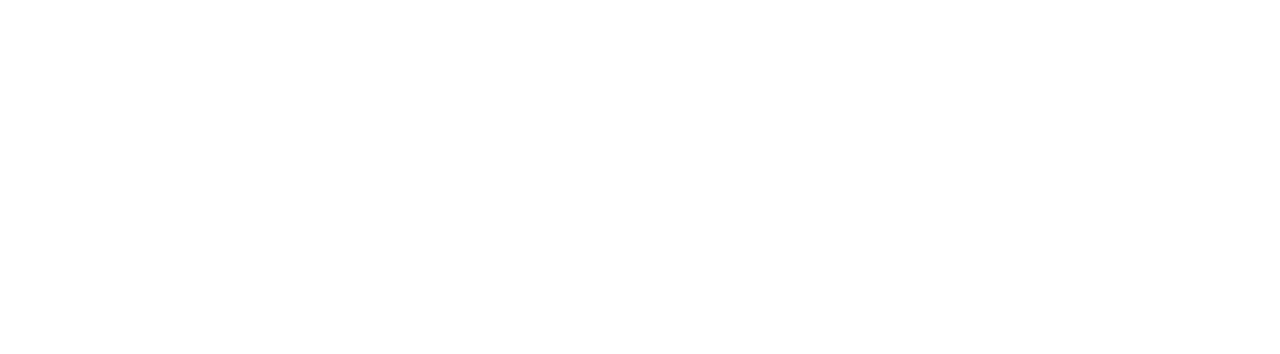
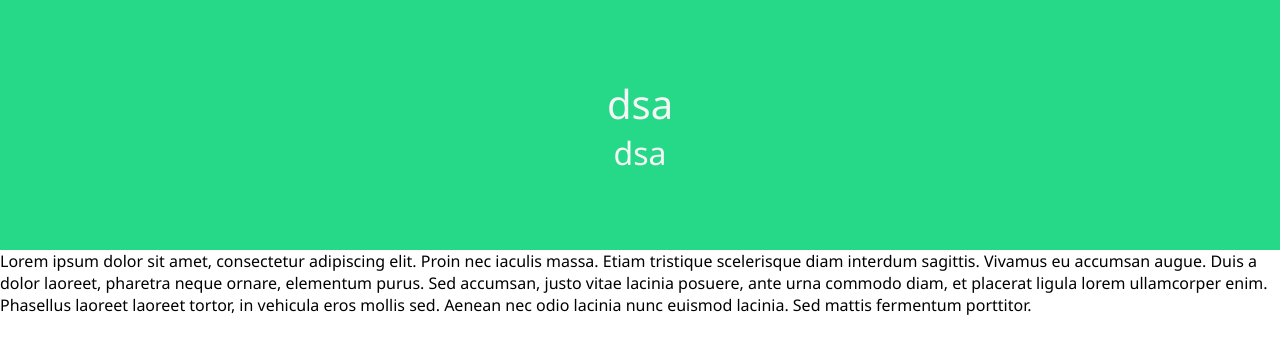
Before and after one commit to MicKlu/skiti, a PHP site: page / in a window 1280 px wide. Before the commit the part shown is empty. Shown: the top 354 px of the page. Run offline with PHP 8.4, Linux system fonts and the light colour scheme.

Commit message:
Typografia

```diff
--- a/css/main.css
+++ b/css/main.css
@@ -1,4 +1,47 @@
 * {
 	margin: 0;
 	padding: 0;
+	box-sizing: border-box;
 }
+
+body {
+	font-family: "Segoe UI", "Roboto", "Helvetica Neue", Arial, sans-serif;
+}
+
+h1, h2, h3, h4, h5, h6 {
+	font-weight: normal;
+}
+
+h1 {
+	font-size: 2.5rem;
+}
+
+h2 {
+	font-size: 2rem;
+}
+
+h3 {
+	font-size: 1.75rem;
+}
+
+h4 {
+	font-size: 1.5rem;
+}
+
+h5 {
+	font-size: 1.25rem;
+}
+
+h6 {
+	font-size: 1rem;
+}
+
+#jumbotron {
+	display: flex;
+	flex-direction: column;
+	justify-content: center;
+	align-items: center;
+	height: 250px;
+	background: #26d988;
+	color: #f5f5f5;
+}
--- a/index.php
+++ b/index.php
@@ -1,3 +1,9 @@
 <?php require "header.php" ?>
+<section id="jumbotron">
+<h1>dsa</h1>
+<h2>dsa</h2>
+</section>
+<p>Lorem ipsum dolor sit amet, consectetur adipiscing elit. Proin nec iaculis massa. Etiam tristique scelerisque diam interdum sagittis. Vivamus eu accumsan augue. Duis a dolor laoreet, pharetra neque ornare, elementum purus. Sed accumsan, justo vitae lacinia posuere, ante urna commodo diam, et placerat ligula lorem ullamcorper enim. Phasellus laoreet laoreet tortor, in vehicula eros mollis sed. Aenean nec odio lacinia nunc euismod lacinia. Sed mattis fermentum porttitor.
 
+</p>
 <?php require "footer.php" ?>
```
